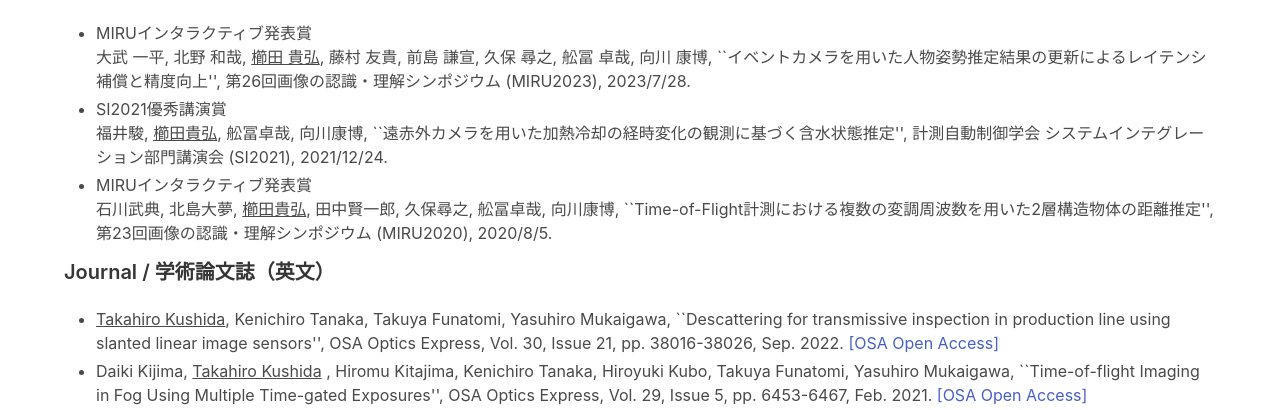
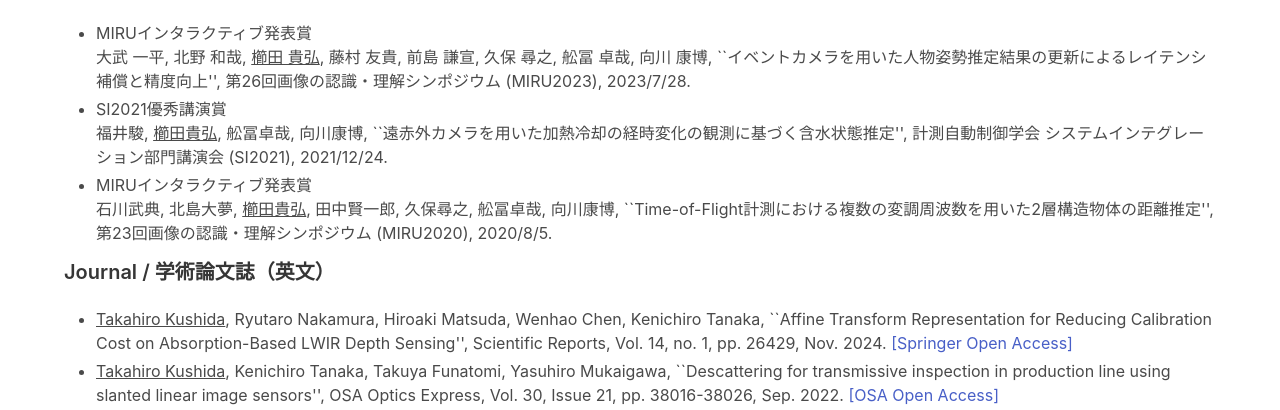
Before and after one commit to kushida/kushida.github.io, a plain HTML site: page index.html in a window 1280 px wide. Shown: the part 386-796 px from the top of the page. Drawn offline with nearby package versions, Linux system fonts and the light colour scheme.

Commit message:
Add new journal publication

```diff
--- a/index.html
+++ b/index.html
@@ -72,6 +72,10 @@
 
         <h5 class="title is-5">Journal / 学術論文誌（英文）</h5>
         <ul>
+          <li><u>Takahiro Kushida</u>, Ryutaro Nakamura, Hiroaki Matsuda, Wenhao Chen, Kenichiro Tanaka,
+            ``Affine Transform Representation for Reducing Calibration Cost on Absorption-Based LWIR Depth Sensing'',
+            Scientific Reports, Vol. 14, no. 1, pp. 26429, Nov. 2024. <a
+              href="https://doi.org/10.1038/s41598-024-77612-2">[Springer Open Access]</a></li>
           <li><u>Takahiro Kushida</u>, Kenichiro Tanaka, Takuya Funatomi, Yasuhiro Mukaigawa,
             ``Descattering for transmissive inspection in production line using slanted linear image sensors'',
             OSA Optics Express, Vol. 30, Issue 21, pp. 38016-38026, Sep. 2022. <a
```
